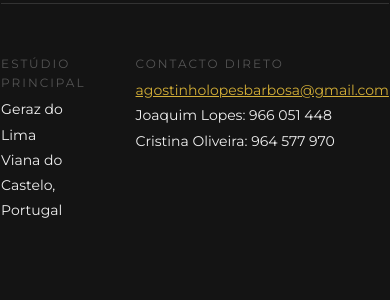
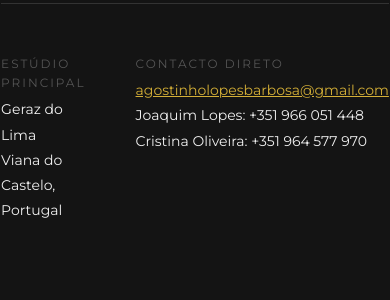
Before and after one commit to filoctete/django-portfolio, a Django app: page /contacto/ in a window 390 px wide; the page is wider, and only the part inside the window is pictured. Shown: the part 371-671 px from the top of that part. Run offline with Django 5.2, Linux system fonts and the light colour scheme.

Commit message:
added country indicators for phone numbers

```diff
--- a/gallery/templates/gallery/contacto.html
+++ b/gallery/templates/gallery/contacto.html
@@ -18,8 +18,8 @@
                 <span class="label">Contacto Direto</span>
                 <p>
                     <a href="mailto:agostinholopesbarbosa@gmail.com" style="color: var(--accent);">agostinholopesbarbosa@gmail.com</a><br>
-                    Joaquim Lopes: 966 051 448<br>
-                    Cristina Oliveira: 964 577 970
+                    Joaquim Lopes: +351 966 051 448<br>
+                    Cristina Oliveira: +351 964 577 970
                 </p>
             </div>
         </div>
```
